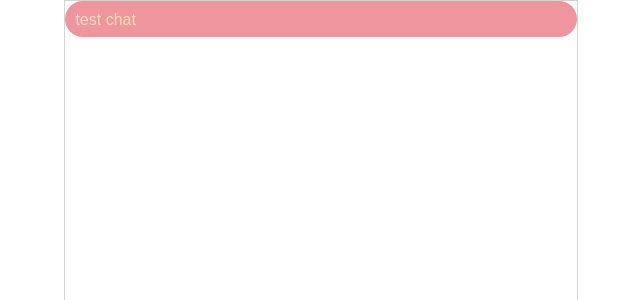
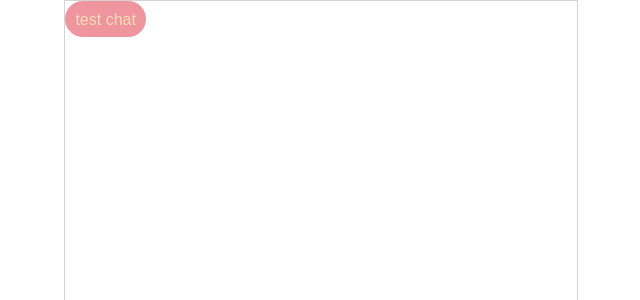
Before and after one commit to PanicP/panicp-profile, a React app: page /chat in a window 1280 px wide. Shown: the top 300 px of the page, without its empty margins (319-959 px from the left). Built offline with nearby package versions, Linux system fonts and the light colour scheme.

Commit message:
WIP: Fix bubble css

```diff
--- a/src/components/chat/Bubble.scss
+++ b/src/components/chat/Bubble.scss
@@ -8,6 +8,7 @@ $color5: #69585F;
   background-color: $color4;
   border-radius: 2em;
   padding: 10px;
+  width: fit-content;
 
   > .bubble-label {
     color: $color3;
```
